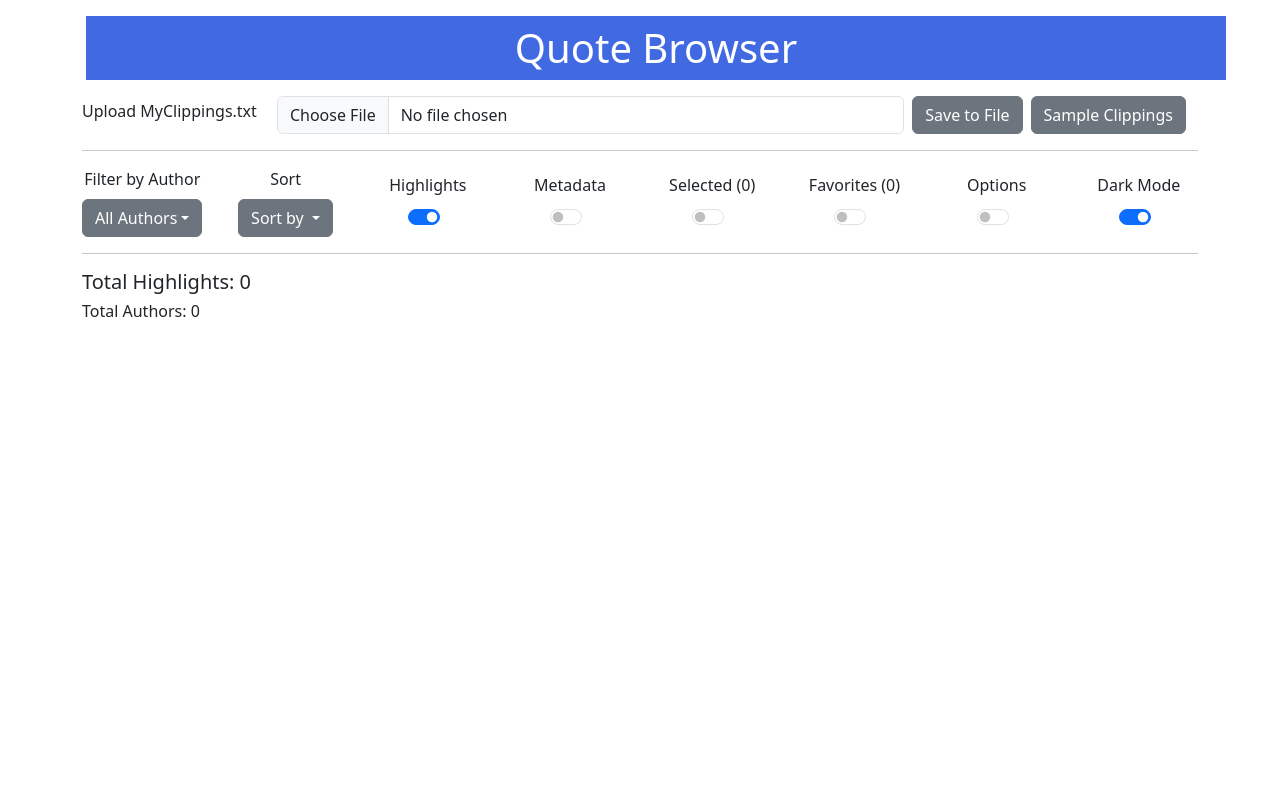
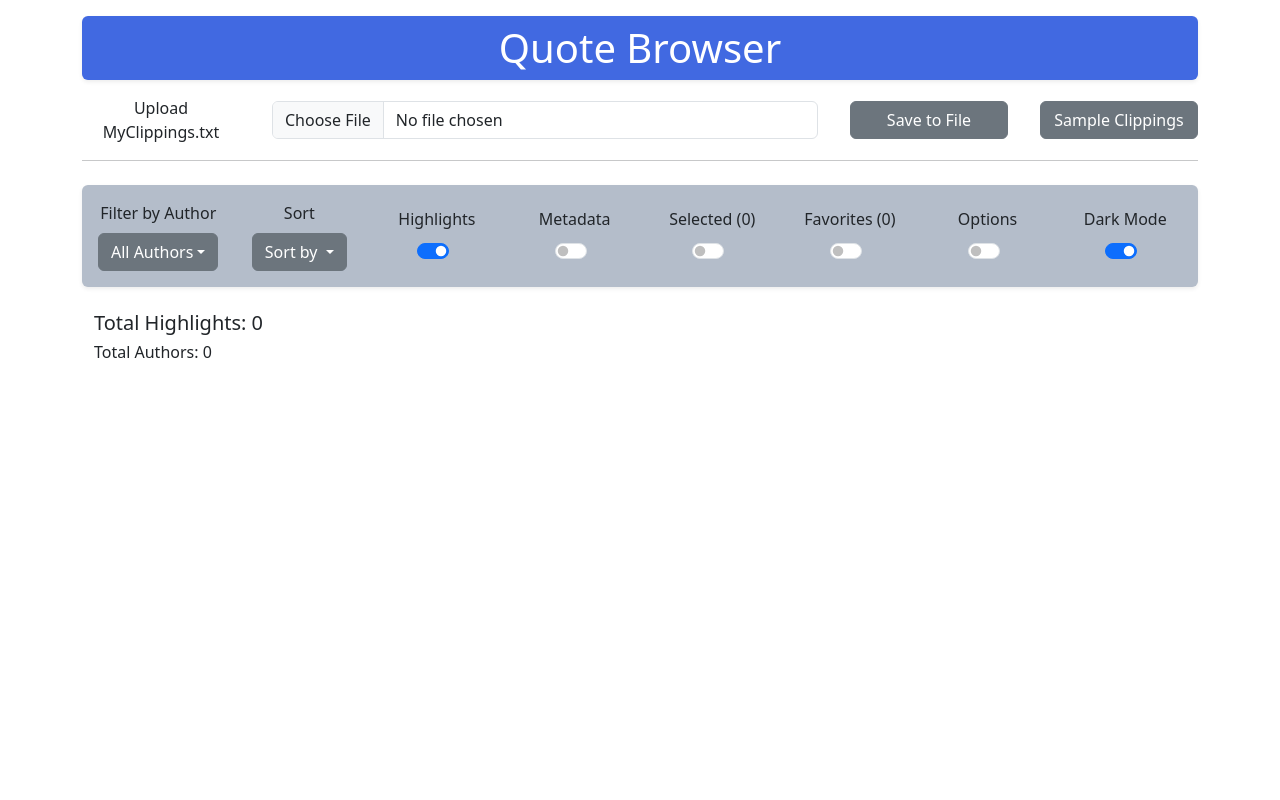
Before and after one commit to pdegen/QuoteBrowser, a Vue app: page / in a window 1280 px wide. Shown: the top 800 px of the page. Built offline with nearby package versions, Linux system fonts and the light colour scheme.

Commit message:
improve layout

```diff
--- a/src/App.vue
+++ b/src/App.vue
@@ -217,36 +217,60 @@ const shareToBluesky = (id: number) => {
 
 <template>
   <div class="container">
-    <div class="row d-flex align-items-center">
-      <h1 class="text-center" id="header" style="padding: 0.5rem; margin: 1rem">Quote Browser</h1>
+    <!-- Header -->
+    <div class="row align-items-center">
+      <div class="col-lg">
+        <h1
+          class="card shadow-sm border-0 text-center"
+          id="header"
+          style="padding: 0.5rem; margin: 1rem 0 1rem 0"
+        >
+          Quote Browser
+        </h1>
+      </div>
+    </div>
+
     <!-- Upload -->
-      <div class="row d-flex align-items-center gap-2">
-        <label for="fileInput" class="form-label col-md-auto" style="white-space: nowrap"
+    <div class="row align-items-center gap-2">
+      <div class="col-lg text-center">
+        <label for="fileInput" class="form-label col-lg text-center" style="margin: 0"
           >Upload MyClippings.txt</label
         >
+      </div>
+      <div class="col-lg-6">
         <input
           type="file"
           id="fileInput"
-          class="form-control col"
+          class="form-control"
           accept=".txt"
           @input="(event) => handleFileUpload(event)"
         />
+      </div>
+      <div class="col-lg">
         <button
           @click="saveHighlightsDF(store.highlightsDF)"
           id="saveButton"
-          class="btn btn-secondary col-md-auto"
+          class="btn btn-secondary w-100"
         >
           Save to File
         </button>
-        <button @click="uploadSample()" id="sampleButton" class="btn btn-secondary col-md-auto">
+      </div>
+      <div class="col-lg">
+        <button @click="uploadSample()" id="sampleButton" class="btn btn-secondary w-100">
           Sample Clippings
         </button>
       </div>
     </div>
     <hr />
 
-    <!-- Options -->
-    <div class="row d-flex align-items-center">
+    <!-- Options Panel -->
+    <div class="row align-items-center my-4 mx-0">
+      <div class="card shadow-sm border-0 bg-info" style="padding: 0">
+        <div class="card-body">
+          <!-- <h5 class="card-title">Text Controls</h5> -->
+
+          <!-- Primary Options -->
+          <div class="row gy-3 gx-4 align-items-center">
             <!-- Author dropdown -->
             <div class="col-6 col-md d-flex flex-column align-items-center">
               <label for="authorDropdown" class="form-label">Filter by Author</label>
@@ -370,7 +394,9 @@ const shareToBluesky = (id: number) => {
 
             <!-- Selection -->
             <div class="col-6 col-md d-flex flex-column align-items-center">
-        <label for="toggleSelection" class="form-label">Selected ({{ store.totalSelected }})</label>
+              <label for="toggleSelection" class="form-label"
+                >Selected ({{ store.totalSelected }})</label
+              >
               <div class="form-check form-switch">
                 <input
                   class="form-check-input"
@@ -403,7 +429,14 @@ const shareToBluesky = (id: number) => {
             <div class="col-6 col-md d-flex flex-column align-items-center">
               <label for="toggleEdits" class="form-label">Options</label>
               <div class="form-check form-switch">
-          <input class="form-check-input" type="checkbox" id="toggleEdits" @change="toggleEdits" />
+                <input
+                  class="form-check-input"
+                  type="checkbox"
+                  id="toggleEdits"
+                  @change="toggleEdits"
+                  data-bs-toggle="collapse"
+                  data-bs-target="#secondaryOptions"
+                />
                 <label class="form-check-label" for="toggleEdits"></label>
               </div>
             </div>
@@ -424,11 +457,10 @@ const shareToBluesky = (id: number) => {
               </div>
             </div>
           </div>
+          <!-- Secondary Options -->
+          <div class="collapse" id="secondaryOptions">
             <hr />
-  </div>
 
-  <!-- Secondary Options -->
-  <div class="container my-1" v-if="selectedActive || editsActive">
             <div class="row d-flex align-items-center">
               <div class="col-6 col-md d-flex flex-column align-items-center">
                 <label class="form-label"><span>Displayed</span></label>
@@ -446,7 +478,9 @@ const shareToBluesky = (id: number) => {
                 <label class="form-label"><span>Selection</span></label>
 
                 <div class="btn-group" role="group">
-          <button class="btn btn-secondary col-md-auto" @click="favoriteSelected">Favorite</button>
+                  <button class="btn btn-secondary col-md-auto" @click="favoriteSelected">
+                    Favorite
+                  </button>
                   <button class="btn btn-secondary col-md-auto" @click="unfavoriteSelected">
                     Unfavorite
                   </button>
@@ -462,7 +496,9 @@ const shareToBluesky = (id: number) => {
                 <button id="undoButton" class="btn btn-secondary" @click="undo">Undo Delete</button>
               </div>
             </div>
-    <hr />
+          </div>
+        </div>
+      </div>
     </div>
 
     <!-- Results -->
@@ -582,6 +618,7 @@ const shareToBluesky = (id: number) => {
         </div>
       </div>
     </div>
+  </div>
 </template>
 
 <style scoped>
--- a/src/assets/styles.css
+++ b/src/assets/styles.css
@@ -38,6 +38,9 @@
     --hover-background-color: Gainsboro;
     --selected-color: green;
   }
+  .bg-info {
+    background-color: #b4bdca !important;
+  }
 }
 [theme='custom-dark'] {
   background: #1f2937;
@@ -45,6 +48,7 @@
 
   #header {
     background-color: #00b894;
+    color: #fff;
   }
 
   .text-muted-custom {
@@ -59,4 +63,8 @@
     --hover-background-color: rgb(48, 48, 48);
     --selected-color: #00b894;
   }
+
+  .bg-info {
+    background-color: #b4bdca !important;
+  }
 }
```
Lines whose indentation alone changed are shown as unchanged.
